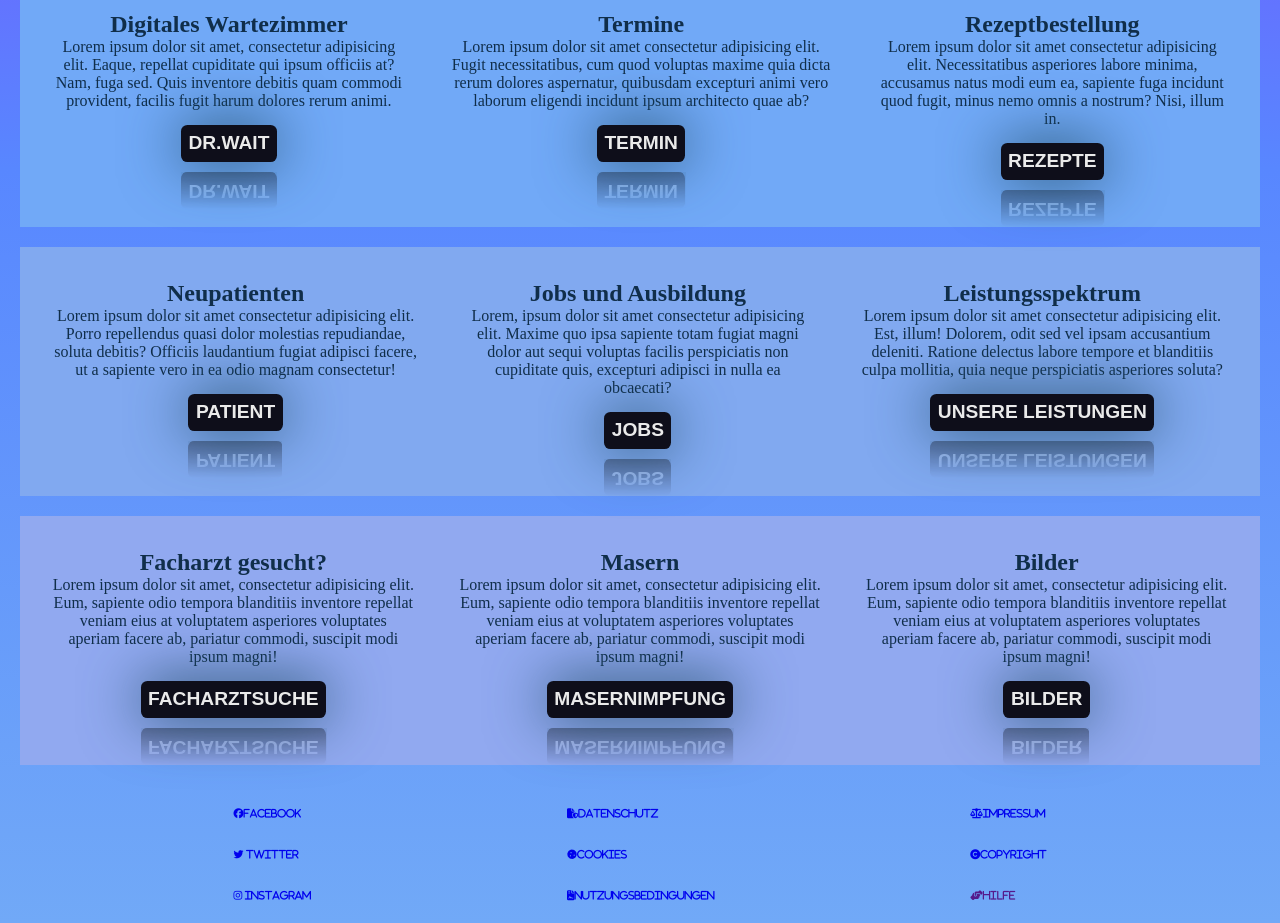
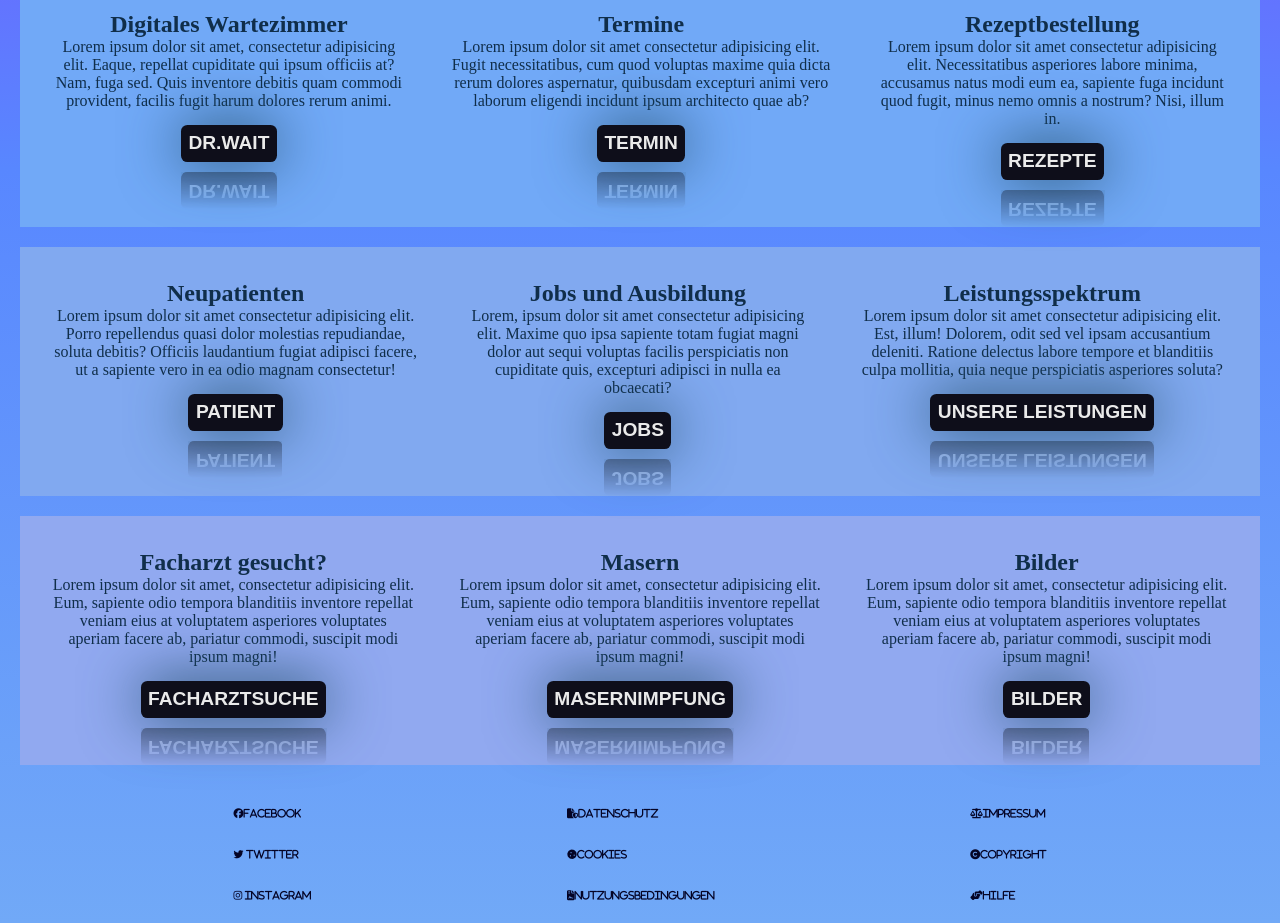
Before and after one commit to Schadde-Ronny/Website-Egewardt, a plain HTML site: page index.html in a window 1280 px wide. Shown: the part 236-1159 px from the top of the page. Drawn offline with Linux system fonts and the light colour scheme.

Commit message:
Schrigtfarbe im footer verändert

```diff
--- a/index.css
+++ b/index.css
@@ -226,6 +226,9 @@ footer {
     background: linear-gradient(to top rgba(113,90,255,1) 5%, rgba(88,135,255,1) 35%, rgba(113,169,247,1) 100%);
     color: rgb(4, 4, 38);
 }
+footer a {
+    color: rgb(4, 4, 38);
+}
 
 .social-media-child {
     margin: 15px;
```
